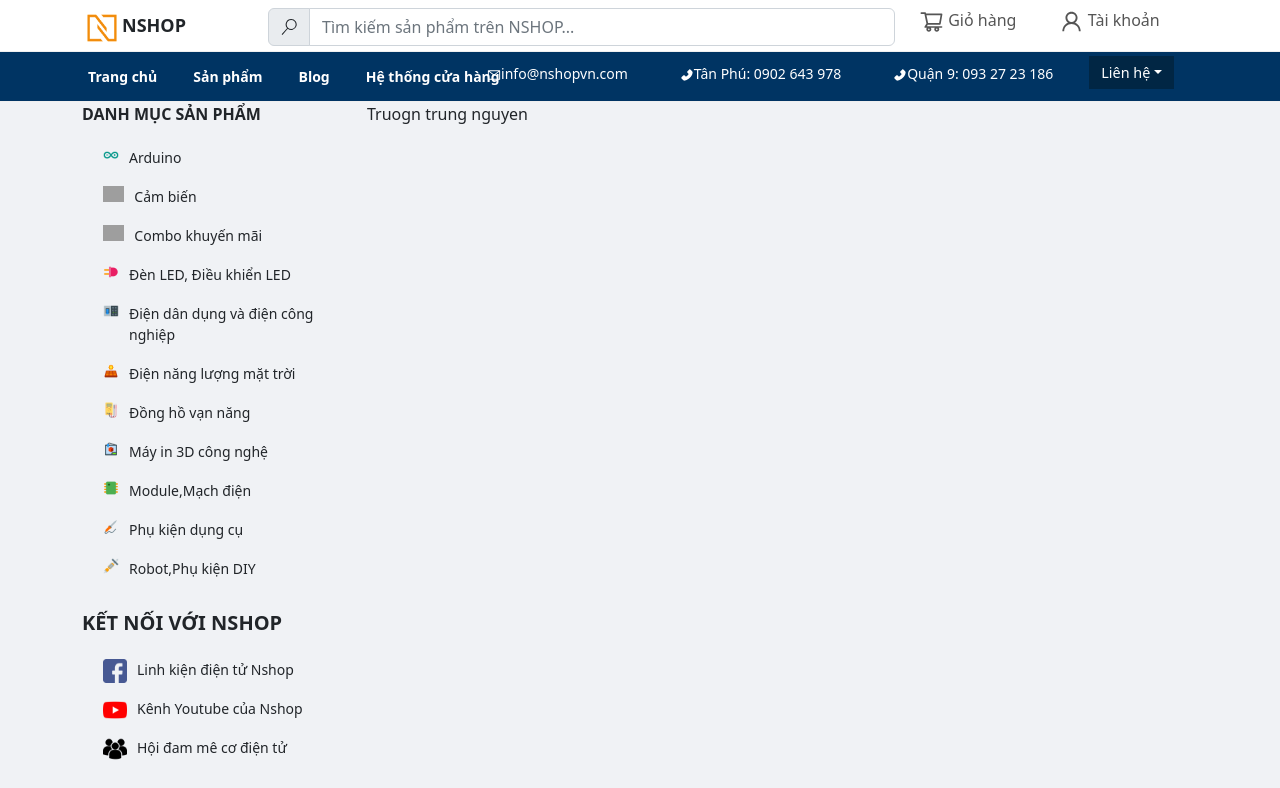
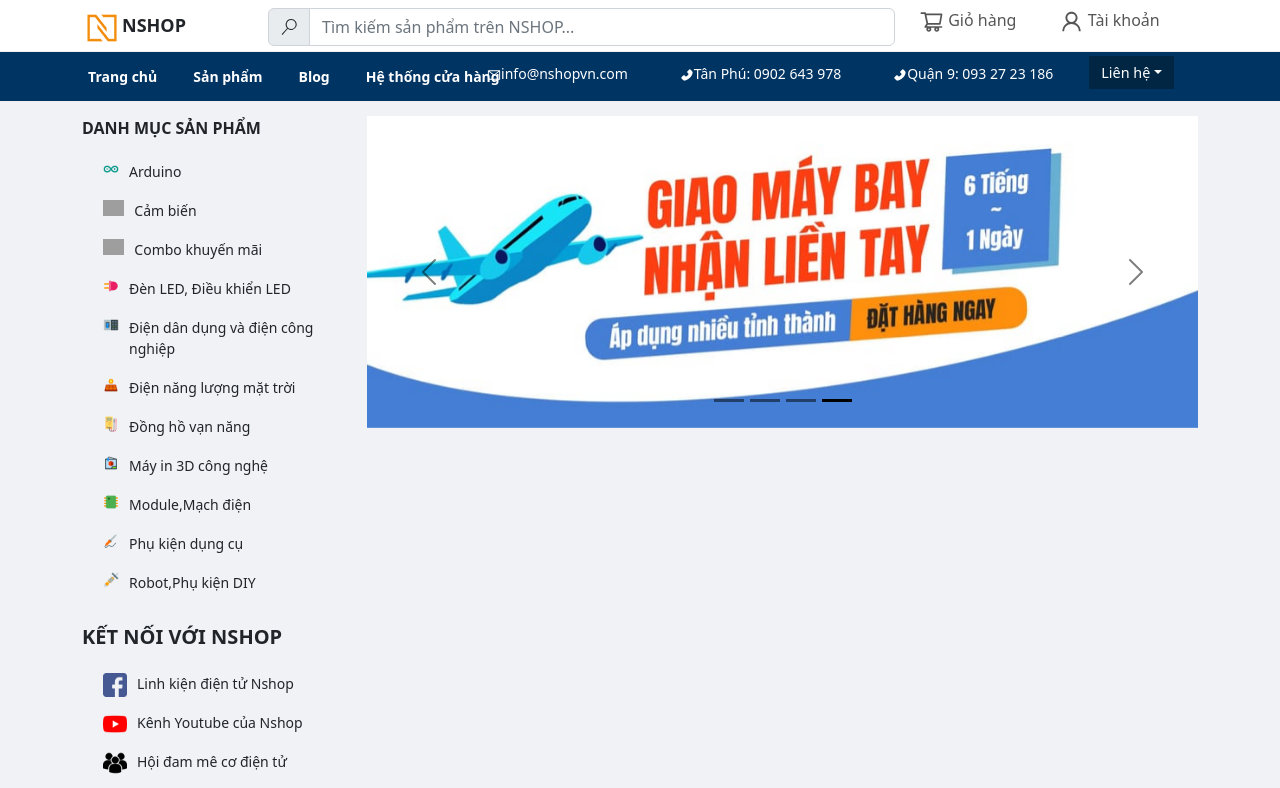
Before and after one commit to baconbao123/Nshop, a React (Create React App) app: page / in a window 1280 px wide. Shown: the top 788 px of the page. Built offline with nearby package versions, Linux system fonts and the light colour scheme; grey boxes are pictures that could not be loaded.

Commit message:
Long cập nhật Body.js < thêm phần slide trong body>

```diff
--- a/src/components/body/Body.js
+++ b/src/components/body/Body.js
@@ -1,15 +1,18 @@
 import React from 'react'
 import { Container,Row,Col} from 'react-bootstrap'
 import Slidebar from '../sildebar/Slidebar'
+import CarouselSlide from '../carousel/carousel'
+import './body.css'
 export default function Body() {
   return (
-    <Container>
+    <Container className='body'>
         <Row>
         <Col md={3}>
           <Slidebar></Slidebar>
         </Col>
         <Col md={9}>
-          Truogn trung nguyen
+          {/* Truogn trung nguyen */}
+          <CarouselSlide/>
         </Col>
         </Row>
     </Container>
```
